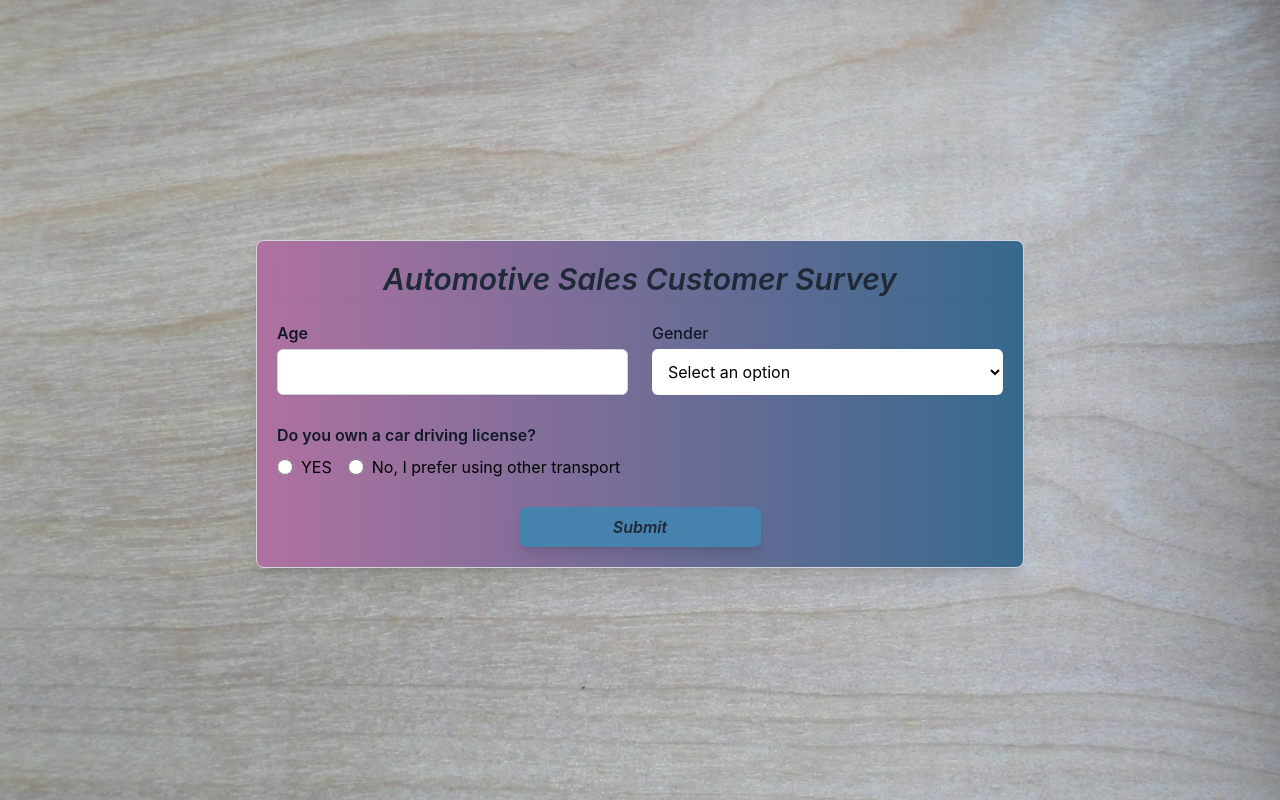
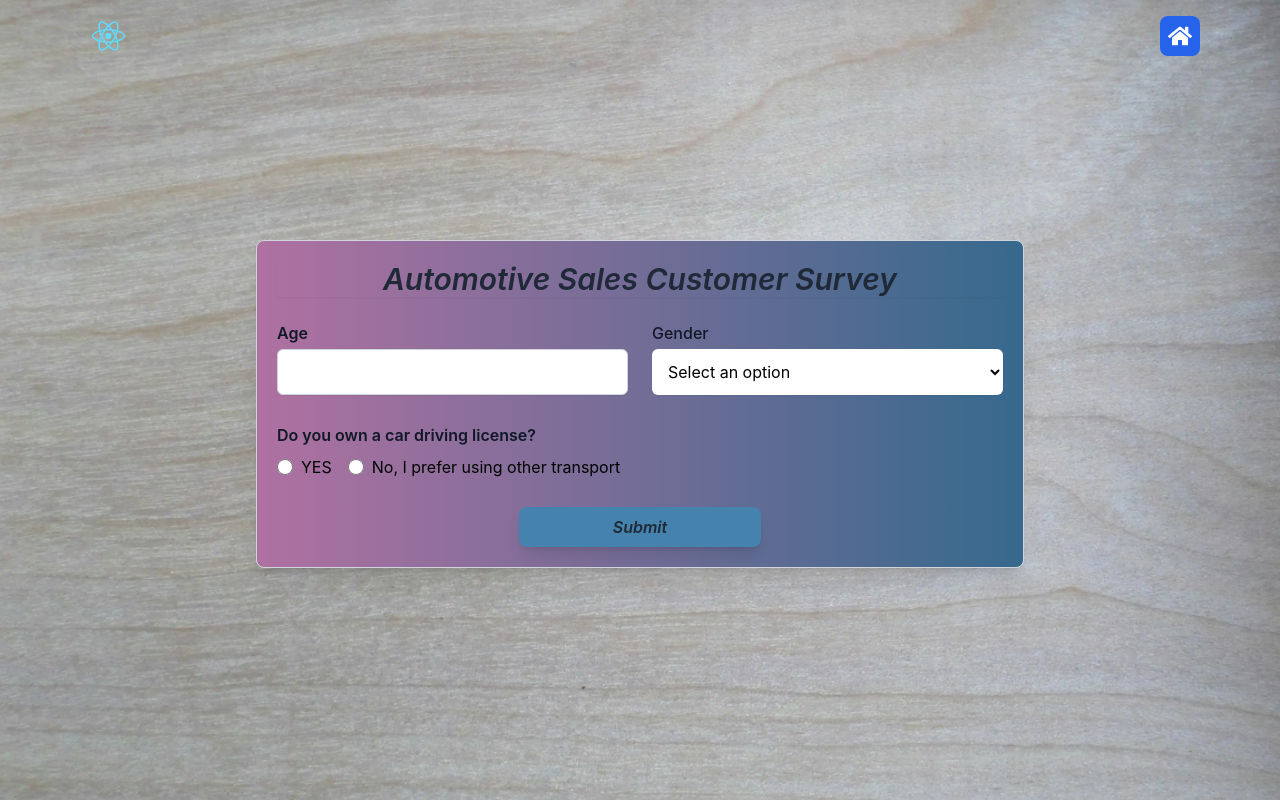
Before and after one commit to duvan-23/Customer-Survey, a React (Create React App) app: page / in a window 1280 px wide. Both pictures are taken after a click on the element "Customer". Built offline with nearby package versions, Linux system fonts and the light colour scheme.

Commit message:
adding Nav to Survey page

```diff
--- a/src/pages/Survey/index.tsx
+++ b/src/pages/Survey/index.tsx
@@ -6,6 +6,7 @@ import { carMakes, gender } from "../../contexts/Form/Options";
 import { Modal } from "../../components/Modal";
 import { Message } from "../../components/Message";
 import backgroundImage from '../../assets/background.webp';
+import { Nav } from "../../components/Nav";
 
 const Survey: React.FC = ()=>{
     const {
@@ -29,6 +30,9 @@ const Survey: React.FC = ()=>{
                     backgroundRepeat: 'no-repeat',
                 }}
             >
+                <div className="w-full fixed top-0 left-0 z-10">
+                <Nav />
+                </div>
                 <div className="inset-0 bg-black opacity-30 min-h-full"></div>
                 <div
                     className="relative bg-gradient-to-r from-[#af71a1] to-[#36698d]
@@ -89,7 +93,7 @@ const Survey: React.FC = ()=>{
                             <hr/>
                             <div className="mb-1 w-full">
                                 <RadioOption
-                                    data={[{ label: 'FWD', key: 'fwd' }, { label: 'RWD', key: 'rwd' }, { label: 'I don’t know', key: 'unknown' }]}
+                                    data={[{ label: 'FWD', key: 'fwd' }, { label: 'RWD', key: 'rwd' }, { label: 'I don’t know', key: 'idk' }]}
                                     input={{ label: "Which drivetrain do you prefer?", name: "drivetrain" }}
                                     onChange={handleChange}
                                 />
@@ -110,7 +114,7 @@ const Survey: React.FC = ()=>{
                                 </label>
                                 <input
                                     type="number"
-                                    min={1}
+                                    min={0}
                                     name="familyCars"
                                     value={formData.familyCars}
                                     onChange={handleChange}
```
